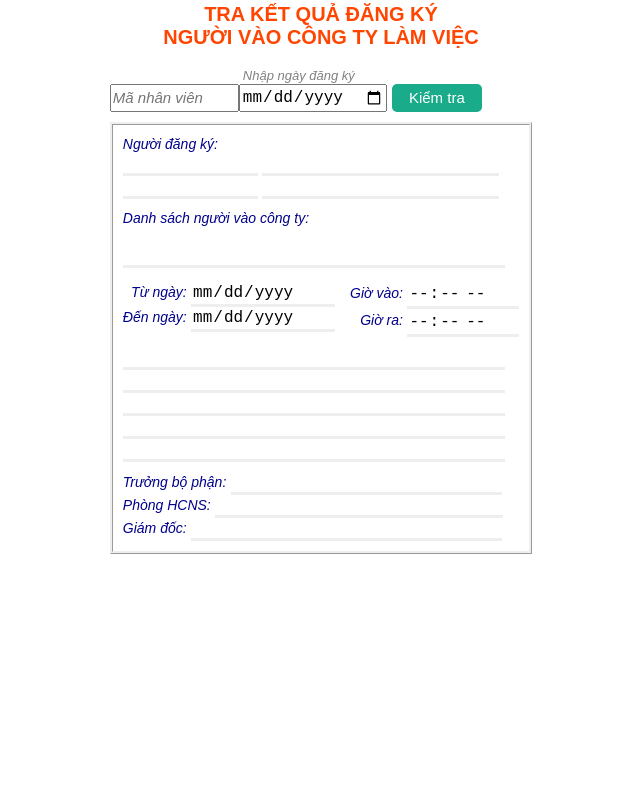
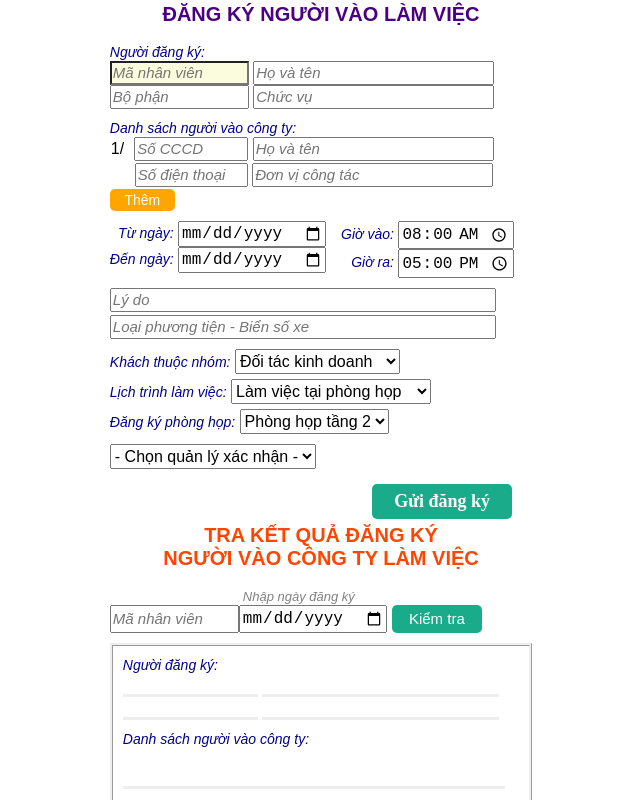
Before and after one commit to SongLamPack/DangKyNguoiVao_SLP, a website built with Parcel: page index.html in a window 1280 px wide. Shown: the part 51-851 px from the top of the page, without its empty margins (319-959 px from the left). Before the commit the page ends 800 px from the top, so only its background shows below. Built offline with nearby package versions, Linux system fonts and the light colour scheme.

Commit message:
Update index.html

```diff
--- a/index.html
+++ b/index.html
@@ -26,7 +26,7 @@
           />
     </div>
     <!-- bảng chào mừng -->
-    <section id="pgdangky" class="hidden">
+    <section id="pgdangky" class="hiddenn">
       <h1
         id="tieudeform"
         class="tieude"
@@ -94,23 +94,23 @@
         </div>
         <div style="padding-top:5px">
           <label for="idLichTrinh">Lịch trình làm việc:</label>
-          <select id="idLichTrinh" style="font-size:16px; height: 25px;">
-            <option value="Văn phòng và Xưởng sản xuất">Văn phòng và Xưởng sản xuất</option>
-            <option value="Văn phòng">Văn phòng</option>
-            <option value="Xưởng sản xuất">Xưởng sản xuất</option>
+          <select id="idLichTrinh" style="font-size:16px; height: 25px;width: 200px">
+            <option value="Làm việc tại phòng họp">Làm việc tại phòng họp</option>
+            <option value="Làm việc tại phòng họp và đi tham quan nhà xưởng">Làm việc tại phòng họp và đi tham quan nhà xưởng</option>
+            <option value="Làm việc tại phòng ban">Làm việc tại phòng ban</option>
             <option value="Khác">khác</option>
           </select>
-          <input type="text" id="NhapLichTrinh" style="width: 185px;display:none" placeholder="Nhập dữ liệu khác">
+          <input type="text" id="NhapLichTrinh" style="width:185px;display:none" placeholder="Nhập dữ liệu khác">
         </div>
         <div style="padding-top:5px">
-          <label for="idPhongHop">Đăng ký phòng họp:</label>
+          <label id="labelPH" for="idPhongHop">Đăng ký phòng họp:</label>
           <select id="idPhongHop" style="font-size:16px; height: 25px;">
-            <option  value="Phòng họp tầng 2">Phòng họp tầng 2</option>
+            <option value="Phòng họp tầng 2">Phòng họp tầng 2</option>
             <option value="Phòng họp tầng 3">Phòng họp tầng 3</option>
             <option value="">Không sử dụng</option>
             <option value="Khác">khác</option>
           </select>
-          <input type="text" id="NhapPhongHop" style="width: 178px;display:none" placeholder="Nhập dữ liệu khác">
+          <input type="text" id="NhapPhongHop" style="width: 178px;display:none" placeholder="Nhập phòng làm việc">
         </div>
         <div id="dsquanly" style="padding-top:10px">
           <select id="quanly" style="font-size:16px; height: 25px;">
```
